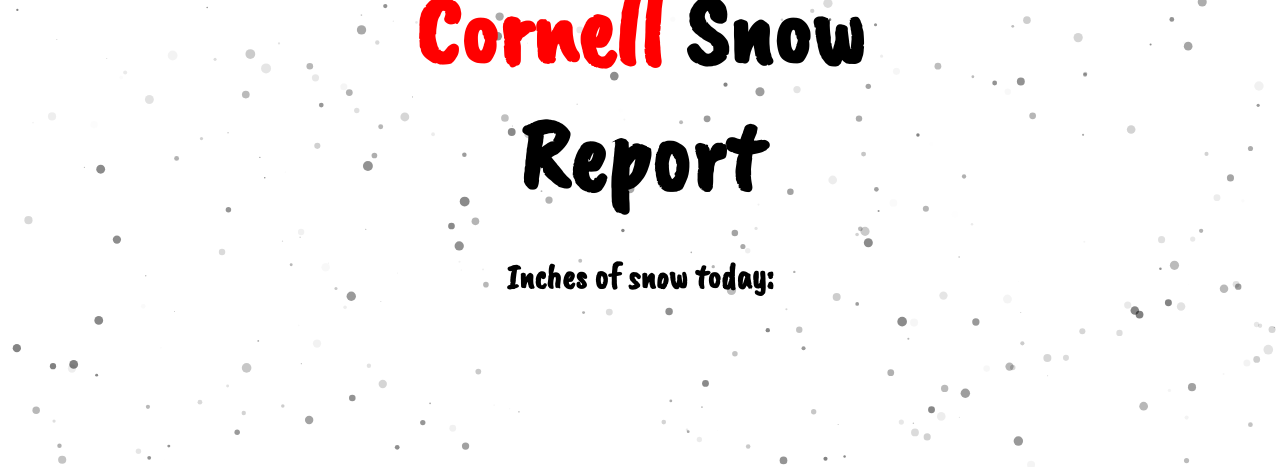
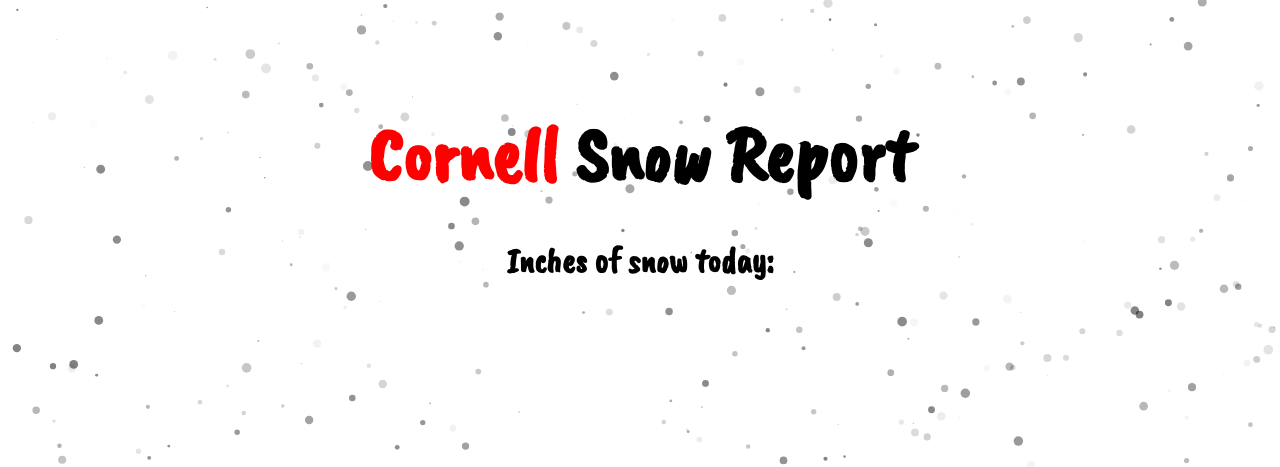
Before and after one commit to derry0822/cornell_snow, a plain HTML site: page index.html in a window 1280 px wide. Shown: the top 467 px of the page. Drawn offline with nearby package versions, Linux system fonts and the light colour scheme.

Commit message:
Update style.css

```diff
--- a/css/style.css
+++ b/css/style.css
@@ -28,12 +28,12 @@ canvas {
   width: 700px;
   height: 400px;
   margin-left: -350px;
-  margin-top: -500px;
+  margin-top: -27%;
   z-index: 100;
 }
 
 #header h1 {
-  font-size: 100px;
+  font-size: 6vw;
   color: black;
   margin-bottom: 20px;
 }
@@ -65,6 +65,6 @@ canvas {
 #cornell {
   position: fixed;
   width: 100%;
-  height: 300px;
+  height: 30%;
   bottom: 0;
 }
```
